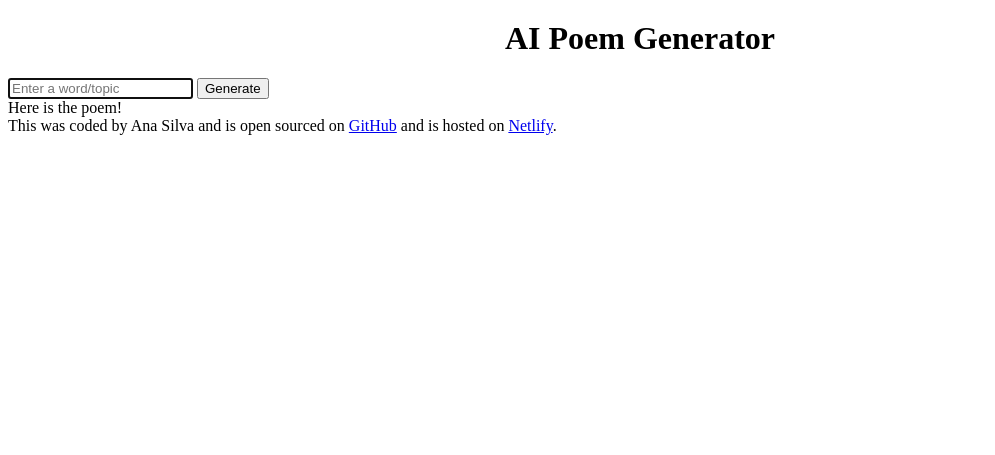
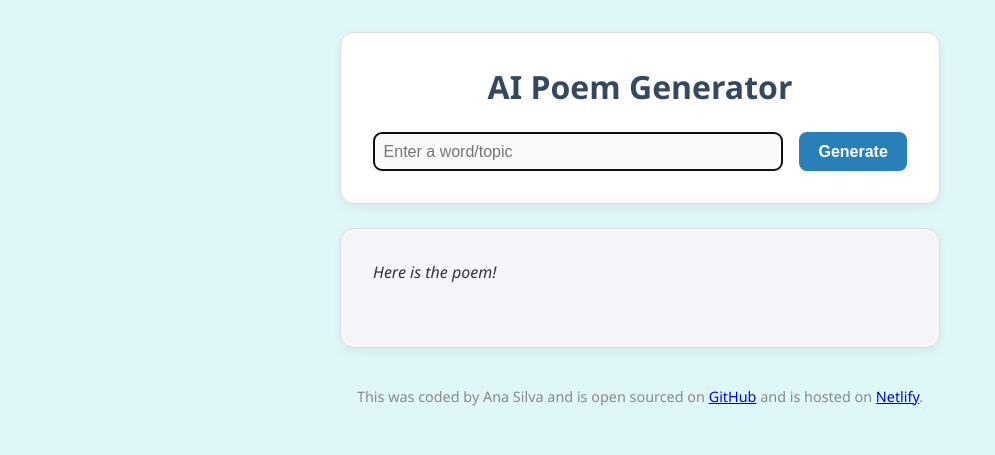
Before and after one commit to anasilva81/poem-generator, a plain HTML site: page index.html in a window 1280 px wide. Shown: the whole page, without its empty margins (0-995 px from the left). Drawn offline with Linux system fonts and the light colour scheme.

Commit message:
Add styling to the project

```diff
--- a/index.html
+++ b/index.html
@@ -7,26 +7,26 @@
     <title>AI Poem Generator</title>
   </head>
   <body>
+    <div class="box">
       <header>
         <h1>AI Poem Generator</h1>
       </header>
 
-    <body>
       <form action="">
         <input
           type="text"
-          name=""
-          id=""
+          id="tema"
           placeholder="Enter a word/topic"
           autofocus
           required
         />
         <input type="button" value="Generate" id="generate" />
       </form>
+    </div>
 
-      <div id="poem">Here is the poem!</div>
-    </body>
+    <div id="poem-box">Here is the poem!</div>
 
+    <footer>
       This was coded by Ana Silva and is open sourced on
       <a
         href="https://github.com/anasilva81/poem-generator"
@@ -41,6 +41,7 @@
         rel="noopener noreferrer"
         >Netlify</a
       >.
+    </footer>
 
     <script src="src/index.js"></script>
   </body>
--- a/src/style.css
+++ b/src/style.css
@@ -1,5 +1,78 @@
-h1 {
+body {
+    font-family: 'Quicksand', 'Segoe UI', sans-serif;
+    background-color: #e0f7fa;
+    display: flex;
+    flex-direction: column;
+    align-items: center;
+    margin: 0;
+    padding: 2em;
+    color: #333;
+  }
+
+  .box,
+  #poem-box {
+    background-color: #ffffff;
+    border: 1px solid #dcdcdc;
+    border-radius: 14px;
+    box-shadow: 0 4px 12px rgba(0, 0, 0, 0.06);
+    padding: 2em;
+    margin-bottom: 1.5em;
+    width: 90%;
+    max-width: 600px;
+    box-sizing: border-box;
+  }
+
+  h1 {
+    text-align: center;
+    margin-top: 0;
     font-size: 2em;
+    color: #34495e;
+  }
+
+  form {
+    display: flex;
+    justify-content: center;
+    gap: 1em;
+    margin-top: 1.5em;
+    flex-wrap: wrap;
+  }
+
+  input[type="text"] {
+    flex: 1;
+    padding: 0.6em;
+    border-radius: 8px;
+    border: 1px solid #d0d0d0;
+    font-size: 1em;
+    background-color: #fafafa;
+    color: #2d3436;
+  }
+
+  input[type="button"] {
+    padding: 0.6em 1.2em;
+    border-radius: 8px;
+    border: none;
+    background-color: #2980b9;
+    color: white;
+    font-weight: 600;
+    font-size: 1em;
+    cursor: pointer;
+  }
+
+  #poem-box {
+    white-space: pre-wrap;
+    font-style: italic;
+    min-height: 120px;
+    background-color: #f4f6f9;
+    border: 1px solid #dcdcdc;
+    color: #2d3436;
+  }
+
+  footer {
+    margin-top: auto;
     text-align: center;
-    margin-top: 20px;
-}
+    font-size: 0.9em;
+    color: #888;
+    padding: 1em;
+    width: 90%;
+    max-width: 600px;
+  }
```
Lines whose indentation alone changed are shown as unchanged.
